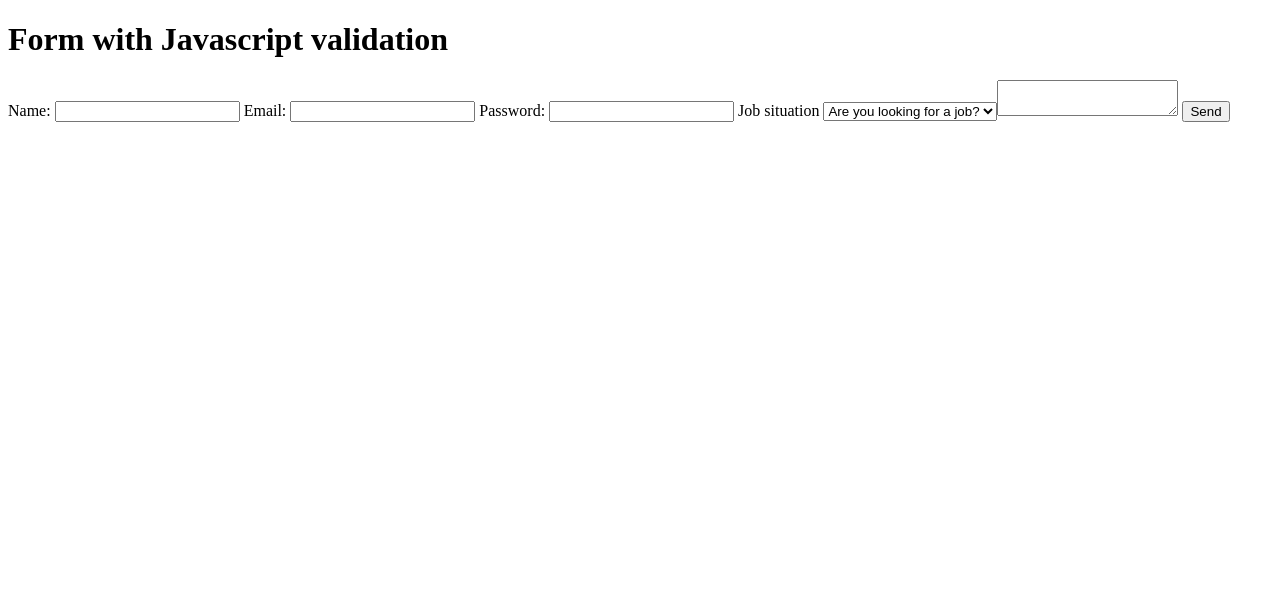
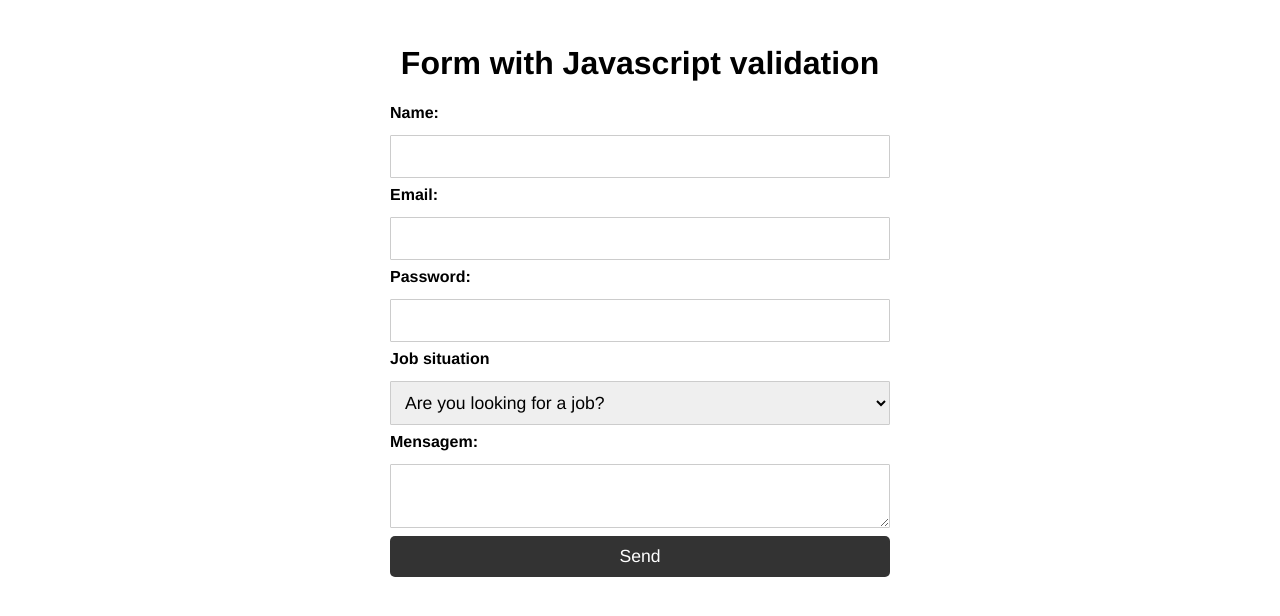
Before and after one commit to shirleynoliveiraa/form_with_js_validation, a plain HTML site: page index.html in a window 1280 px wide. Drawn offline with Linux system fonts and the light colour scheme.

Commit message:
creating styles css file

```diff
--- a/css/styles.css
+++ b/css/styles.css
@@ -0,0 +1,43 @@
+* {
+  font-family: Helvetica;
+  box-sizing: border-box;
+}
+
+body {
+  padding: 1rem;
+}
+
+h1 {
+  text-align: center;
+}
+
+form {
+  display: flex;
+  flex-direction: column;
+  gap: .5rem;
+  width: 500px;
+  margin: 0 auto;
+}
+
+label {
+  font-weight: bold;
+  margin-bottom: 5px;
+}
+
+input, select, textarea {
+  width: 100%;
+  padding: 10px;
+  border: 1px solid #ccc;
+  border-radius: 1px;
+  font-size: 1.1rem;
+}
+
+button {
+  padding: 10px;
+  border: none;
+  border-radius: 5px;
+  background-color: #333;
+  color: #fff;
+  font-size: 1.1rem;
+  cursor: pointer;
+}
--- a/index.html
+++ b/index.html
@@ -10,7 +10,7 @@
 </head>
 <body>
   <h1>Form with Javascript validation</h1>
-  <form id="form"></form>
+  <form id="form">
     <label for="name">Name:</label>
     <input type="text" id="name">
 
@@ -25,11 +25,13 @@
       <option value="">Are you looking for a job?</option>
       <option value="yes">Yes</option>
       <option value="no">No</option>
+    </select>
 
-      <label for="message">Mensagem:</label>
-      <textarea name="message" id="message"></textarea>
+    <label for="message">Mensagem:</label>
+    <textarea name="message" id="message"></textarea>
 
-      <button type="submit">Send</button>
-    </select>
+    <button type="submit">Send</button>
+  </form>
+
 </body>
 </html>
```
